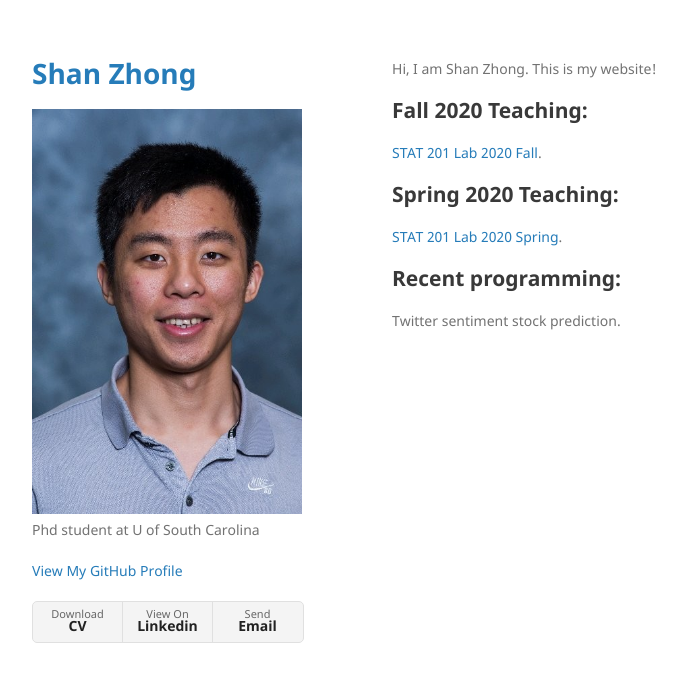
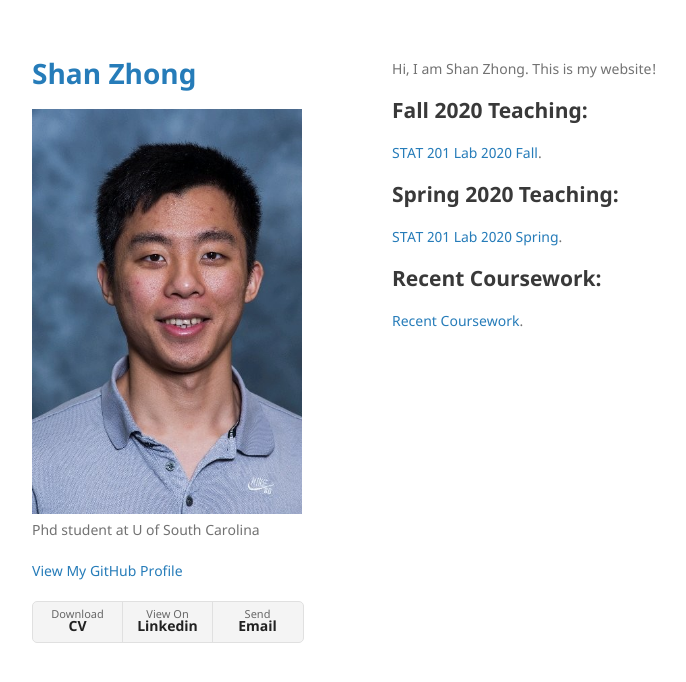
Before and after one commit to Shanlearning/Shanlearning.github.io, a Jekyll site: the page built from index.md, in a window 1280 px wide. Shown: the top 682 px of the page, without its empty margins (178-864 px from the left). Built offline with Jekyll 4.4.1, drawn with Linux system fonts in a browser that asks for light colours.

Commit message:
Update index.md

```diff
--- a/index.md
+++ b/index.md
@@ -11,6 +11,5 @@ Hi, I am Shan Zhong. This is my website!
 [STAT 201 Lab 2020 Spring](https://github.com/Shanlearning/Stat201-Spring).
 
 
-
-## Recent programming:
-Twitter sentiment stock prediction.
+## Recent Coursework:
+[Recent Coursework](https://github.com/Shanlearning/past-coursework#past-coursework).
```
